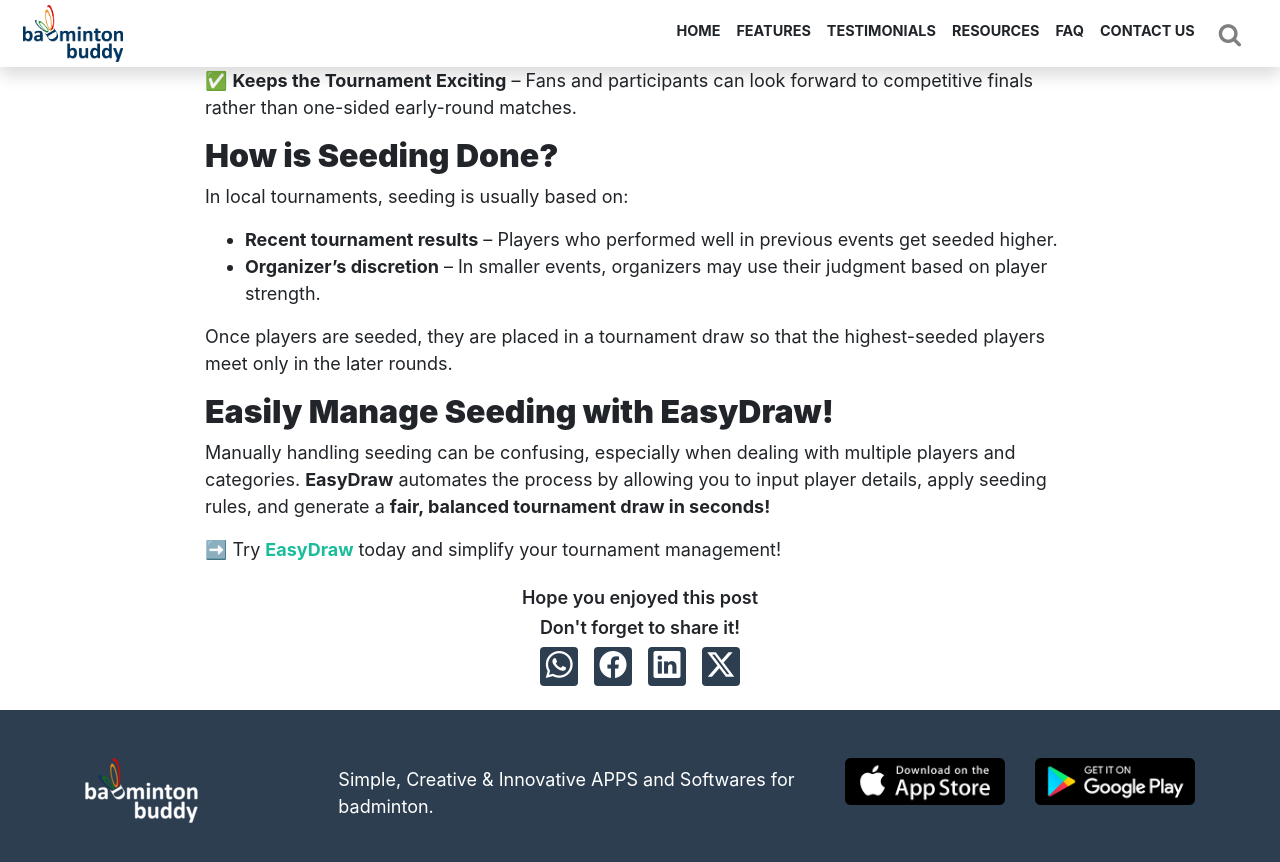
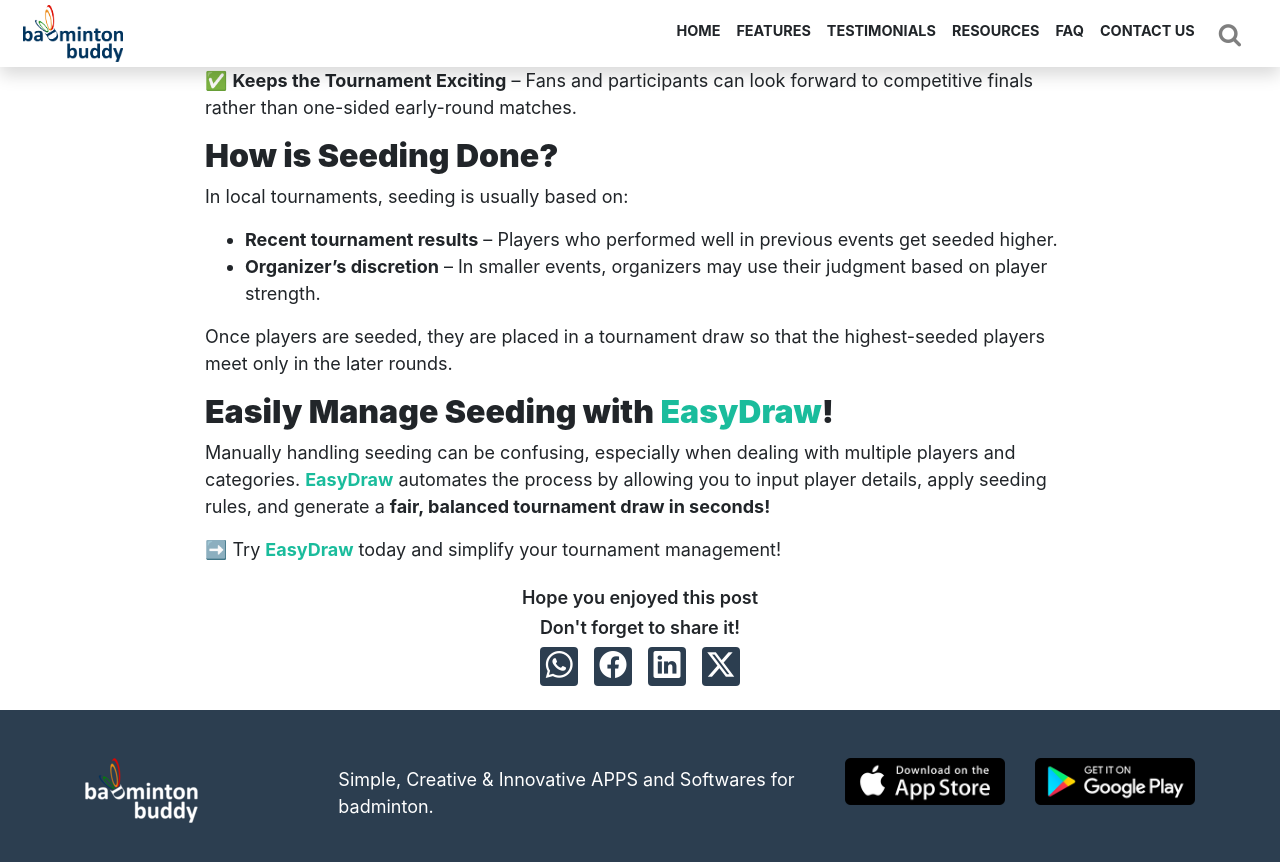
Before and after one commit to SampatDixit/sampatdixit.github.io, a Jekyll site: the page built from _posts/blog/easydraws/2025-03-12-Seeding-In-Badminton-Tournament.md, in a window 1280 px wide and 900 px high, scrolled down 980 px. Shown: the top 862 px of the window. Built offline with Jekyll 4.4.1, drawn with Linux system fonts in a browser that asks for light colours; nearby versions of some CDN libraries; part of the change alters nothing that is shown.

```diff
--- a/_posts/blog/easydraws/2025-03-12-Seeding-In-Badminton-Tournament.md
+++ b/_posts/blog/easydraws/2025-03-12-Seeding-In-Badminton-Tournament.md
@@ -29,7 +29,7 @@ In local tournaments, seeding is usually based on:
 
 Once players are seeded, they are placed in a tournament draw so that the highest-seeded players meet only in the later rounds.
 
-## **Easily Manage Seeding with EasyDraw!**
-Manually handling seeding can be confusing, especially when dealing with multiple players and categories. **EasyDraw** automates the process by allowing you to input player details, apply seeding rules, and generate a **fair, balanced tournament draw in seconds!**
+## **Easily Manage Seeding with [EasyDraw](https://easydraws.azurewebsites.net/)!**
+Manually handling seeding can be confusing, especially when dealing with multiple players and categories. **[EasyDraw](https://easydraws.azurewebsites.net/)** automates the process by allowing you to input player details, apply seeding rules, and generate a **fair, balanced tournament draw in seconds!**
 
 ➡️ Try **[EasyDraw](https://easydraws.azurewebsites.net/)** today and simplify your tournament management!
```
